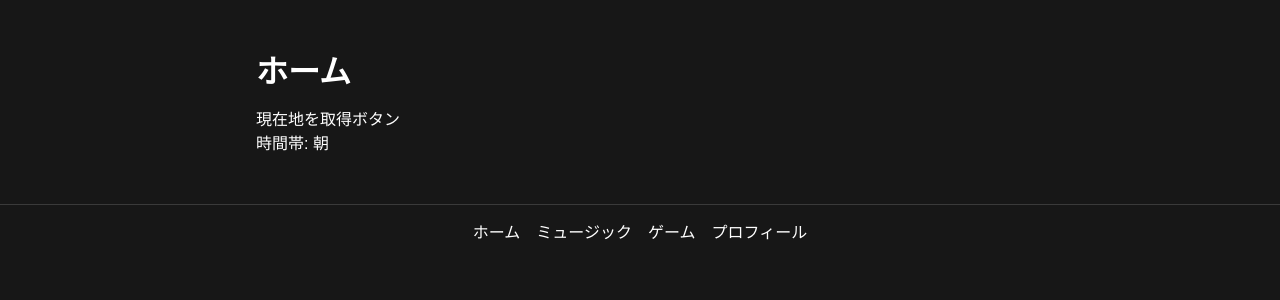
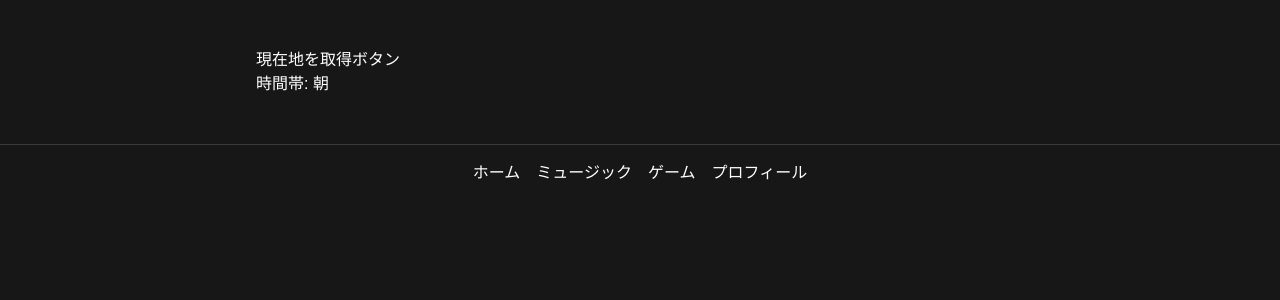
Before and after one commit to saka-kou/DriveMusic, a Next.js app in the folder drive-music/: page /home in a window 1280 px wide. Shown: the top 300 px of the page. Built offline with nearby package versions, Linux system fonts and the light colour scheme.

Commit message:
chore_削除

```diff
--- a/drive-music/app/home/home.module.css
+++ b/drive-music/app/home/home.module.css
@@ -2,13 +2,3 @@
   width: min(100% - 2rem, 48rem);
   margin: 3rem auto;
 }
-
-.heading {
-  margin-bottom: 0.75rem;
-  font-size: 2rem;
-  font-weight: 700;
-}
-
-.text {
-    color: rgb(255, 0, 0);
-}
--- a/drive-music/app/home/page.tsx
+++ b/drive-music/app/home/page.tsx
@@ -4,7 +4,7 @@ import LocationButton from "@/features/location/LocationButton"
 export default function music() {
     return (
         <main className={styles.page}>
-            <h1 className={styles.heading}>ホーム</h1>
+
             <LocationButton />
         </main>
     )
```
